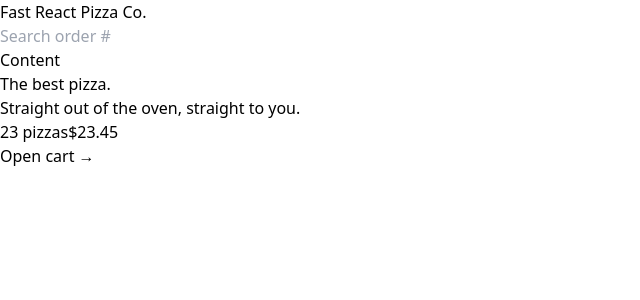
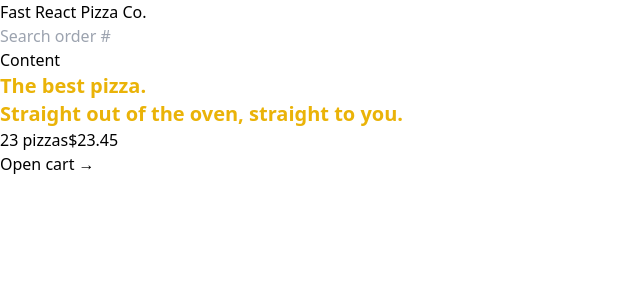
Before and after one commit to ExuLu/fast-react-pizza, a React (Vite) app: page / in a window 1280 px wide. Shown: the top 300 px of the page, without its empty margins (0-640 px from the left). Built offline with nearby package versions, Linux system fonts and the light colour scheme.

Commit message:
init: config pretter file

```diff
--- a/package.json
+++ b/package.json
@@ -25,6 +25,8 @@
     "eslint-plugin-react-hooks": "^4.6.0",
     "eslint-plugin-react-refresh": "^0.4.3",
     "postcss": "^8.4.47",
+    "prettier": "^3.3.3",
+    "prettier-plugin-tailwindcss": "^0.6.8",
     "tailwindcss": "^3.4.14",
     "vite": "^4.4.5"
   }
--- a/src/UI/Home.jsx
+++ b/src/UI/Home.jsx
@@ -1,7 +1,7 @@
 function Home() {
   return (
     <div>
-      <h1>
+      <h1 className='text-xl font-semibold text-yellow-500'>
         The best pizza.
         <br />
         Straight out of the oven, straight to you.
```
Also changed, not shown: 2 other files (tests, documents, lock files or other folders).
